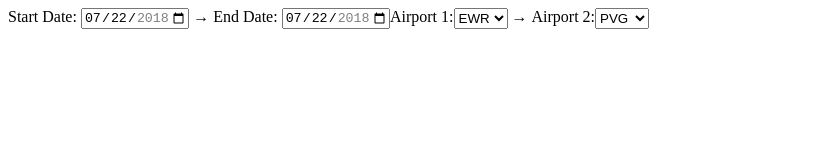
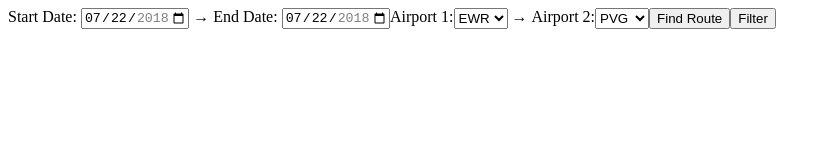
Before and after one commit to HighFlyersTeam/flight-tracker, a plain HTML site: page frontend/index.html in a window 1280 px wide. Shown: the whole page, without its empty margins (0-830 px from the left). Drawn offline with Linux system fonts and the light colour scheme.

Commit message:
Added buttons

```diff
--- a/frontend/index.html
+++ b/frontend/index.html
@@ -29,5 +29,9 @@
             <option value="">LAX</option>
             <option value="" selected>PVG</option>
         </select>
+
+        <button type="button">Find Route</button>
+
+        <button type="button">Filter</button>
     </div>
 </html>
```
